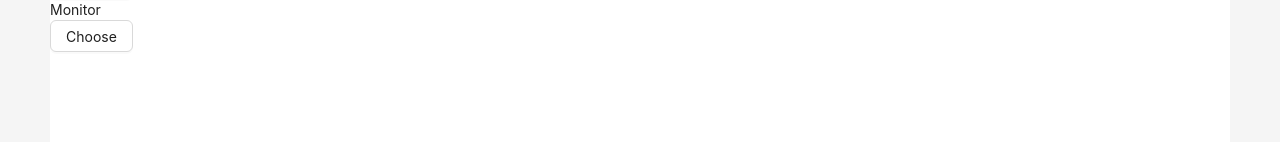
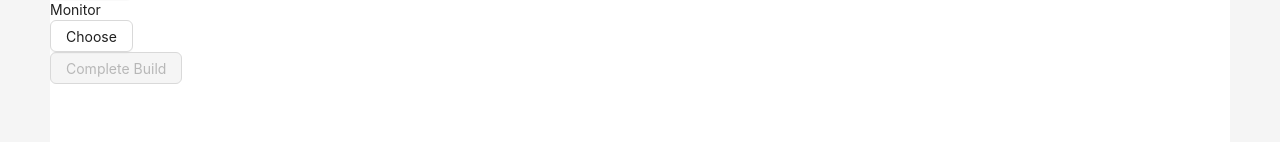
Before and after one commit to zillurahman10/next-pc, a Next.js app: page /pcBuilder in a window 1280 px wide. Shown: the part 351-493 px from the top of the page. Built offline with nearby package versions, Linux system fonts and the light colour scheme.

Commit message:
redux added

```diff
--- a/src/pages/pcBuilder.js
+++ b/src/pages/pcBuilder.js
@@ -1,8 +1,13 @@
 import RootLayout from '@/components/Layout/RootLayout';
 import { Button } from 'antd';
 import Link from 'next/link';
+import { useSelector } from 'react-redux';
 
 const PCBuilderPage = () => {
+
+    const { products } = useSelector(state => state.pcBuilder)
+    console.log(products);
+
     return (
         <>
             <h1 className='text-center pt-12 text-2xl font-sans'>Make you dream PC</h1>
@@ -10,6 +15,13 @@ const PCBuilderPage = () => {
                 <div className='flex justify-between mx-24 mt-2 border rounded-md p-4'>
                     <div>
                         <h3 className='text-2xl'>CPU / Processor</h3>
+                        <div>
+                            {
+                                products.slice(0, 1).map(product => <>
+
+                                </>)
+                            }
+                        </div>
                     </div>
                     <div>
                         <Link href={'/addProduct/cpu'}>
@@ -67,6 +79,15 @@ const PCBuilderPage = () => {
                         </Link>
                     </div>
                 </div>
+                <div className='flex justify-center pb-12'>
+                    {
+                        products.length === 6 ?
+                            <Button>Complete Build</Button>
+                            :
+                            <Button type='primary' disabled>Complete Build</Button>
+
+                    }
+                </div>
             </div>
         </>
     );
--- a/src/redux/features/pcBuilder/pcBuilderSlice.js
+++ b/src/redux/features/pcBuilder/pcBuilderSlice.js
@@ -5,7 +5,7 @@ const initialState = {
 }
 
 const pcBuilderSlice = createSlice({
-    name: 'pc-builder',
+    name: 'pcBuilder',
     initialState,
     reducers: {
         addToPcBuilder: (state, action) => {
```
Also changed, not shown: src/components/UI/AddProductCard.js (+7 -1 lines).
